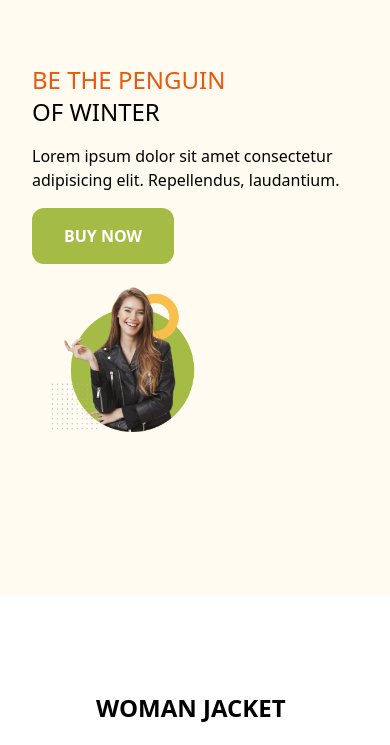
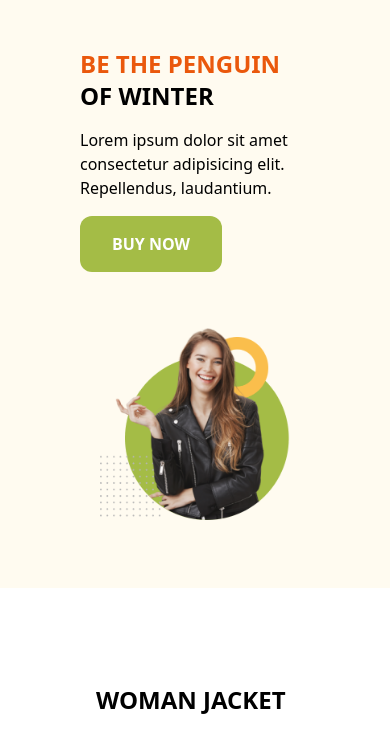
Before and after one commit to mdsultanmahmud/penguin-fassion-tailwind, a plain HTML site: page index.html in a window 390 px wide. Shown: the top 745 px of the page. Drawn offline with nearby package versions, Linux system fonts and the light colour scheme.

Commit message:
responsive the web page

```diff
--- a/index.html
+++ b/index.html
@@ -22,21 +22,21 @@
 </head>
 
 <body>
-  <header class="bg-penguin pb-32 pt-12" p-8>
+  <header class="bg-penguin p-12">
     <!-- home container section design  -->
-    <section class="container px-8  sm:flex items-center justify-around p-4">
-      <div class="space-y-4">
+    <section class="container px-8  sm:flex items-center justify-around">
+      <div class="space-y-4 w-full sm:w-1/2">
         <h2 class="text-2xl sm:text-5xl uppercase">
-          <span class="text-orange-600">be The penguin</span>
+          <span class="text-orange-600 font-black">be The penguin</span>
           <br>
-          <span>of winter</span>
+          <span class="font-black">of winter</span>
         </h2>
         <p>Lorem ipsum dolor sit amet consectetur adipisicing elit. Repellendus, laudantium.</p>
         <button class="uppercase bg-[#A4BC46] py-4 px-8 text-white font-semibold rounded-xl">buy now</button>
 
       </div>
-      <div class="p-5">
-        <img class="w-1/2 sm:w-full" src="images/model.png" alt="">
+      <div class="p-5 w-full sm:w-1/2 mt-8 sm:mt-0">
+        <img class="w-full" src="images/model.png" alt="">
       </div>
     </section>
   </header>
@@ -141,7 +141,7 @@
           </div>
         </div>
       </div>
-      <div class="my-12 sm:my-0 w-1/2">
+      <div class="my-12 sm:my-0 w-full sm:w-1/2">
         <img src="images/shopping.png" alt="">
       </div>
     </section>
```
